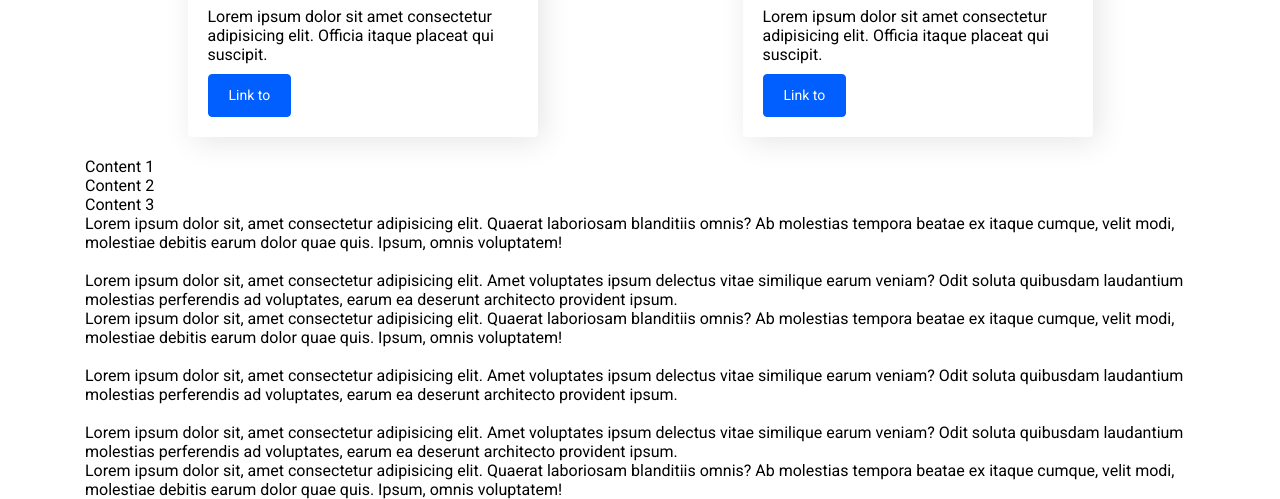
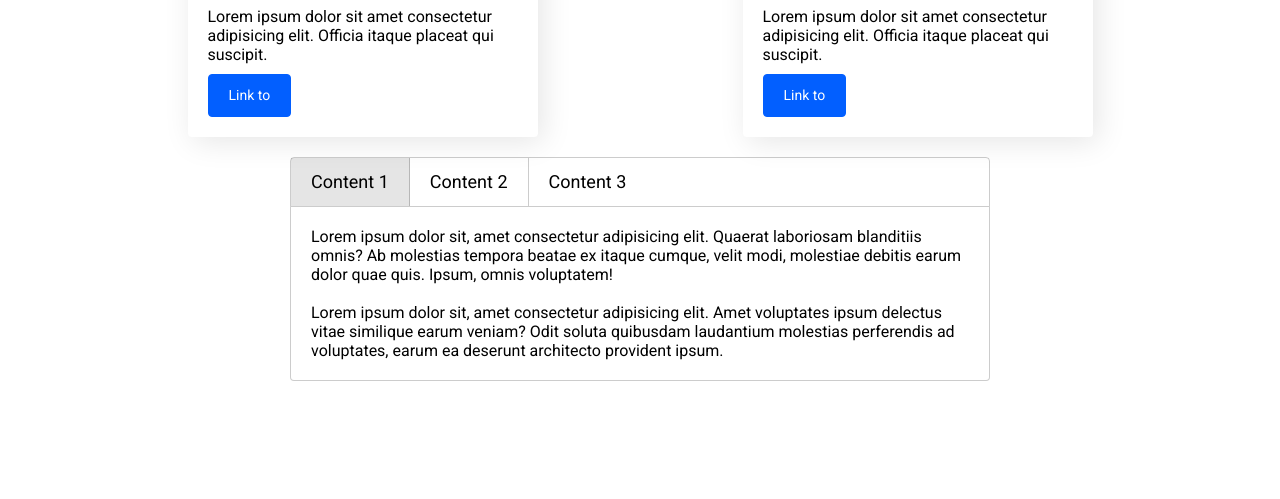
Before and after one commit to pavelhancharow/JS_Library, a website with bundled scripts: page src/index.html in a window 1280 px wide. Shown: the part 397-896 px from the top of the page. After the commit the page ends 800 px from the top, so only its background shows below. Built offline with nearby package versions, Linux system fonts and the light colour scheme; files whose address does not match are found by name.

Commit message:
docs: add tabs style

```diff
--- a/src/sass/components/ui.scss
+++ b/src/sass/components/ui.scss
@@ -2,3 +2,4 @@
 @import './dropdown.scss';
 @import './card.scss';
 @import './modal.scss';
+@import './tabs.scss';
```
Also changed, not shown: dist/style.css.
